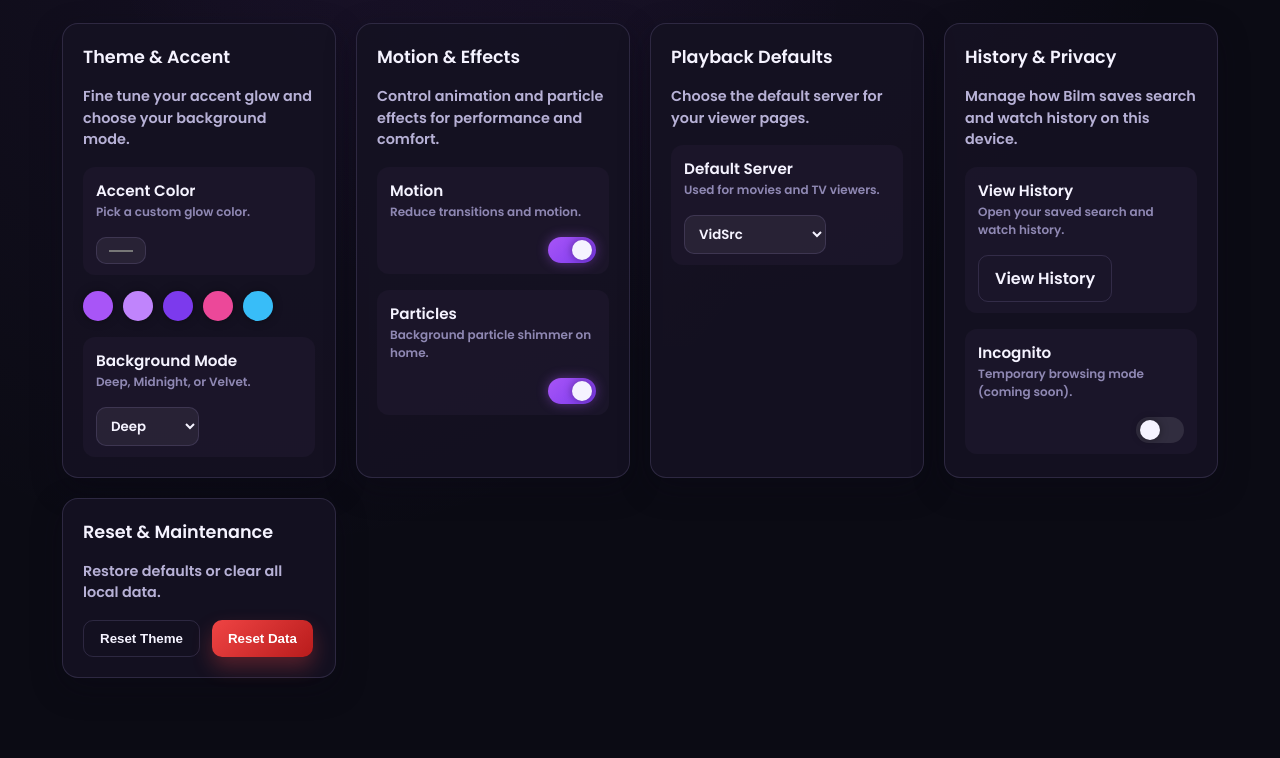
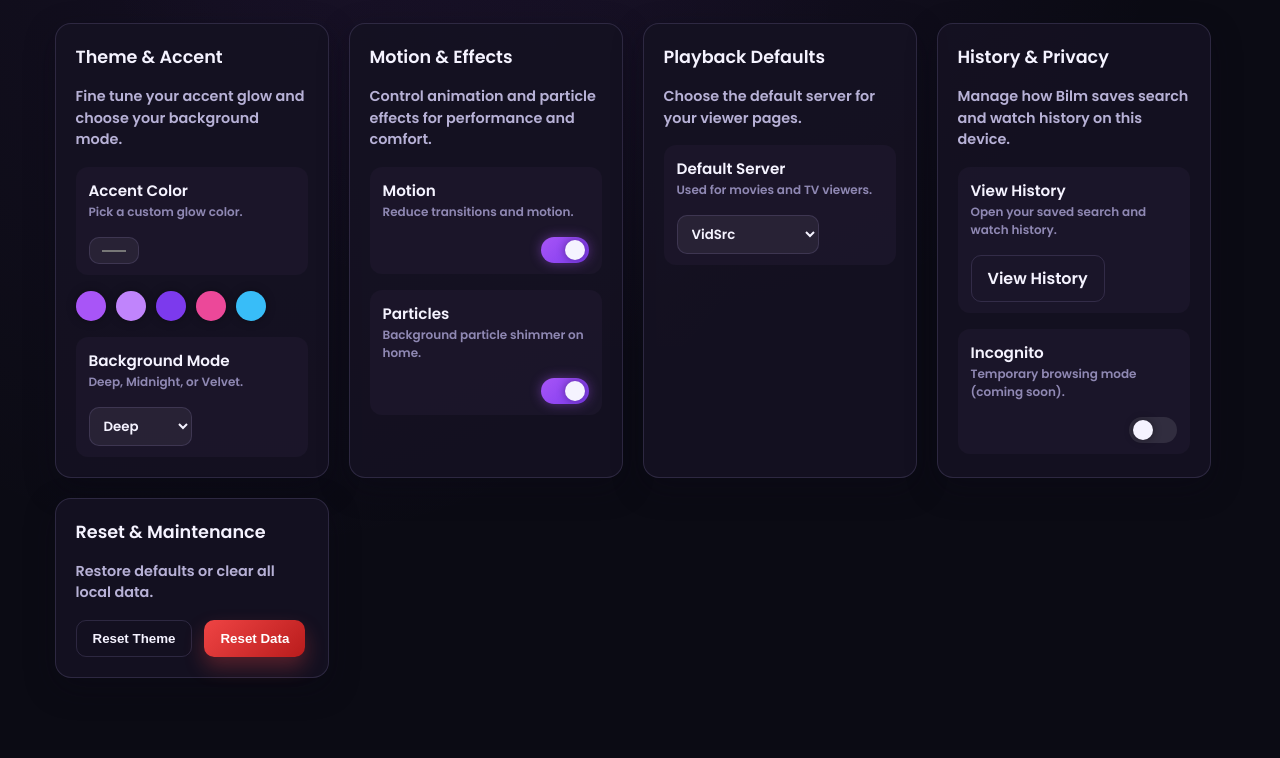
Before and after one commit to Inspecting/bilm, a plain HTML site: page settings/index.html in a window 1280 px wide. Shown: the part 201-959 px from the top of the page. Drawn offline with Linux system fonts and the light colour scheme.

Commit message:
Fix settings scrollbar overlap and streamline navbar loading

```diff
--- a/settings/index.html
+++ b/settings/index.html
@@ -31,6 +31,10 @@
       font-family: 'Poppins', sans-serif;
       background-color: var(--bg-main);
       color: var(--text-primary);
+    }
+
+    html {
+      scrollbar-gutter: stable;
     }
 
     body {
@@ -224,8 +228,6 @@
       background: linear-gradient(135deg, var(--accent), #7c3aed);
       box-shadow: 0 10px 20px rgba(124, 58, 237, 0.35);
       transition: transform var(--transition-fast), box-shadow var(--transition-fast);
-    }
-
     .btn:hover {
       transform: translateY(-1px);
       box-shadow: 0 14px 26px rgba(124, 58, 237, 0.45);
@@ -386,20 +388,7 @@
   </div>
 </main>
 
-<script>
-  fetch('/bilm/shared/navbar.html')
-    .then(res => res.text())
-    .then(html => {
-      document.getElementById('navbarContainer').innerHTML = html;
-      const css = document.createElement('link');
-      css.rel = 'stylesheet';
-      css.href = '/bilm/shared/navbar.css';
-      document.head.appendChild(css);
-      const js = document.createElement('script');
-      js.src = '/bilm/shared/navbar.js';
-      document.body.appendChild(js);
-    });
-</script>
+<script src="/bilm/shared/navbar.js" defer></script>
 
 <script>
   const accentPresets = ['#a855f7', '#c084fc', '#7c3aed', '#ec4899', '#38bdf8'];
```
Also changed, not shown: settings/history/script.js (+7 -17 lines).
